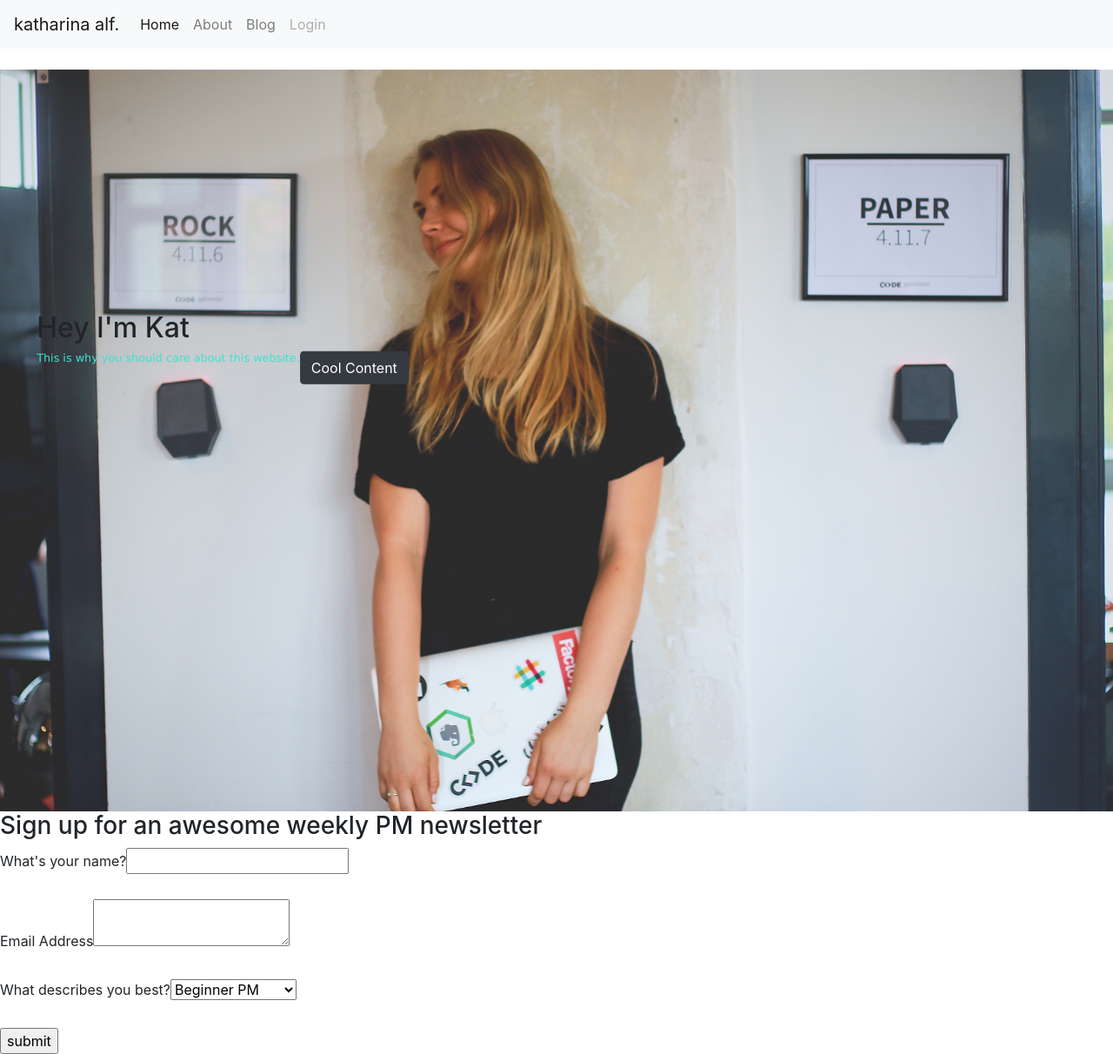
After one commit to katharinaalf/katsblog, a Flask app: template newsletterformtest/templates/hometwo.html in a window 1280 px wide. The commit adds this page. Shown: the whole page at 87% size. Run offline with Flask 2, Linux system fonts and the light colour scheme; the template is opened without the code that fills it: values that come from a table or form of the project are taken from there, others are empty; some libraries are stand-ins or nearby versions.

Commit message:
kat-blog

```diff
--- a/newsletterformtest/basic.py
+++ b/newsletterformtest/basic.py
@@ -26,7 +26,7 @@ def index():
 
         return redirect(url_for('thankyou'))
 
-    return render_template('hello.html', form=form)
+    return render_template('hometwo.html', form=form)
 
 
 @app.route('/thankyou')
--- /dev/null
+++ b/newsletterformtest/templates/hometwo.html
@@ -0,0 +1,67 @@
+<!DOCTYPE html>
+<html>
+<head>
+    <title></title>
+    <link rel="stylesheet" href="https://stackpath.bootstrapcdn.com/bootstrap/4.4.1/css/bootstrap.min.css" integrity="sha384-Vkoo8x4CGsO3+Hhxv8T/Q5PaXtkKtu6ug5TOeNV6gBiFeWPGFN9MuhOf23Q9Ifjh" crossorigin="anonymous">
+
+    <script src="https://code.jquery.com/jquery-3.4.1.slim.min.js" integrity="sha384-J6qa4849blE2+poT4WnyKhv5vZF5SrPo0iEjwBvKU7imGFAV0wwj1yYfoRSJoZ+n" crossorigin="anonymous"></script>
+<script src="https://cdn.jsdelivr.net/npm/popper.js@1.16.0/dist/umd/popper.min.js" integrity="sha384-Q6E9RHvbIyZFJoft+2mJbHaEWldlvI9IOYy5n3zV9zzTtmI3UksdQRVvoxMfooAo" crossorigin="anonymous"></script>
+<script src="https://stackpath.bootstrapcdn.com/bootstrap/4.4.1/js/bootstrap.min.js" integrity="sha384-wfSDF2E50Y2D1uUdj0O3uMBJnjuUD4Ih7YwaYd1iqfktj0Uod8GCExl3Og8ifwB6" crossorigin="anonymous"></script>
+<link rel="stylesheet" href="styles.css">
+
+</head>
+<body>
+  <nav class="navbar navbar-expand-lg navbar-light bg-light">
+    <a class="navbar-brand" href="#">katharina alf.</a>
+    <button class="navbar-toggler" type="button" data-toggle="collapse" data-target="#navbarNav" aria-controls="navbarNav" aria-expanded="false" aria-label="Toggle navigation">
+      <span class="navbar-toggler-icon"></span>
+    </button>
+    <div class="collapse navbar-collapse" id="navbarNav">
+      <ul class="navbar-nav">
+        <li class="nav-item active">
+          <a class="nav-link" href="#">Home <span class="sr-only">(current)</span></a>
+        </li>
+        <li class="nav-item">
+          <a class="nav-link" href="#">About</a>
+        </li>
+        <li class="nav-item">
+          <a class="nav-link" href="https://medium.com/@katharina.alf">Blog</a>
+        </li>
+        <li class="nav-item">
+          <a class="nav-link disabled" href="#" tabindex="-1" aria-disabled="true">Login</a>
+        </li>
+      </ul>
+    </div>
+  </nav>
+
+  <main>
+    <div class= "firstsection">
+      <br>
+      <img class= "headimage" src="../static/katlaptop2.JPG" alt="kat holding laptop">
+       <div class = "introtext">
+      <h2>Hey I'm Kat</h2>
+        <h4>This is why you should care about this website.</h4>
+        <button type="button" class="btn btn-dark" href= "https://medium.com/code-university/the-top-5-things-i-learned-about-product-management-in-2019-2c88c39fa3b">Cool Content</button>
+       </div>
+    </div>
+
+  <div>
+    <h3>Sign up for an awesome weekly PM newsletter</h3>
+    <form method="post">
+      {{ form.hidden_tag()}}
+      {{form.first_name.label}}{{form.first_name}}
+      <br>
+      <br>
+      {{form.email_address.label}}{{form.email_address}}
+      <br>
+      <br>
+      {{form.user_type.label}}{{form.user_type}}
+      <br>
+      <br>
+      {{form.submit()}}
+      </form>
+  </div>
+  </main>
+
+</body>
+</html>
--- /dev/null
+++ b/newsletterformtest/templates/styles.css
@@ -0,0 +1,18 @@
+h4 {
+    color: turquoise;
+    font-family: verdana;
+    font-size: 80%;
+    float: left;
+  }
+
+.headimage {
+  width:  100%;
+  height: auto;
+}
+
+.introtext {
+  position: absolute;
+  top: 50%;
+  left: 20%;
+  transform: translate(-50%, -50%);
+}
--- a/templates/home.html
+++ b/templates/home.html
@@ -21,7 +21,7 @@
     <h1>Hey I'm Kat</h1>
     <h3>This is why you should care about this website.</h3>
     <button type="button">Read more:)</button>
-    <img src="../static/katlaptop2.JPG" alt="kat holding laptop">
+    <img src="../../static/katlaptop2.JPG" alt="kat holding laptop">
   </div>
 
   <div class="optinform">
```
Also changed, not shown: databasetest/crud.py (added, +39 -0 lines), databasetest/userinfo.py (+6 -6 lines), newsletterformtest/templates/hello.html (deleted, +0 -20 lines), templates/hometwo.html (deleted, +0 -27 lines), templates/styles.css (deleted, +0 -41 lines), databasetest/site.db (added), newsletterformtest/static/katlaptop2.JPG (renamed from static/katlaptop2.JPG), newsletterformtest/templates/thankyou.html (line endings or trailing spaces), 2 other files.
